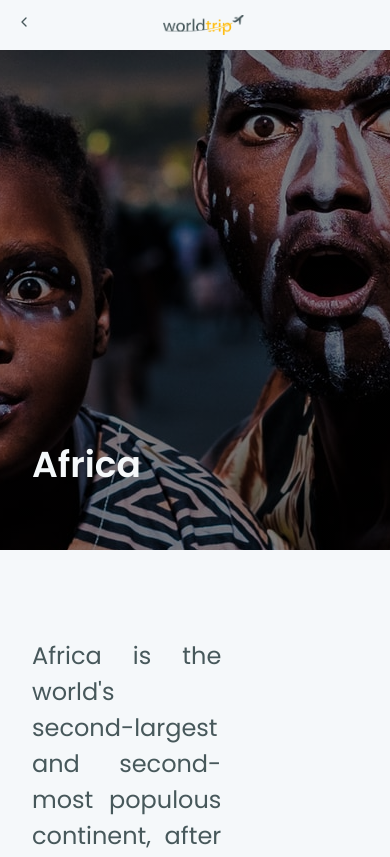
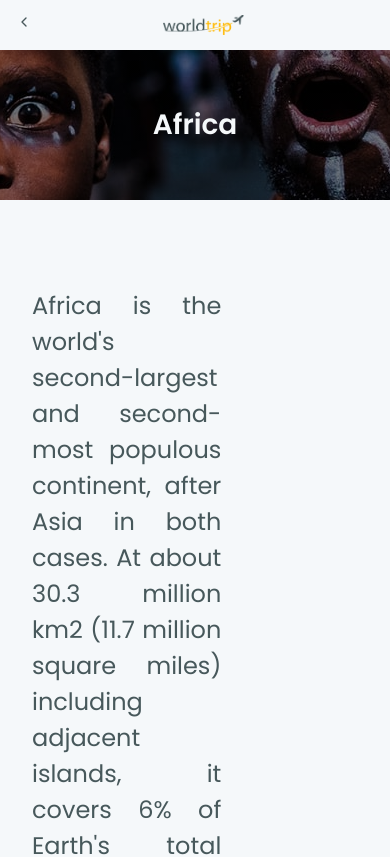
Before and after one commit to miguelriosoliveira/ignite-reactjs-desafio-06-interface-com-chakra-ui, a Next.js app: page /africa in a window 390 px wide. Shown: the top 857 px of the page. Built offline with nearby package versions, Linux system fonts and the light colour scheme; data requests are answered from the project's data file.

Commit message:
feature: Continent banner mobile

```diff
--- a/src/components/Continent/ContinentBanner.tsx
+++ b/src/components/Continent/ContinentBanner.tsx
@@ -8,22 +8,23 @@ interface ContinentBannerProps {
 export function ContinentBanner({ name, imageUrl }: ContinentBannerProps) {
 	return (
 		<Flex
-			h="500px"
+			h={['150px', '500px']}
 			w="100%"
 			bgImage={`linear-gradient(rgba(0, 0, 0, 0.5), rgba(0, 0, 0, 0.5)), url('${imageUrl}')`}
 			bgPos="center"
-			align="flex-end"
+			align={['center', 'flex-end']}
 			px="8"
 		>
 			<Heading
 				as="h1"
-				size="2xl"
+				fontSize={['28px', '48px']}
 				fontWeight="semibold"
+				textAlign={['center', 'initial']}
 				color="light.headingsAndText"
 				w="100%"
 				maxW="1160px"
 				mx="auto"
-				mb="16"
+				mb={['0', '16']}
 			>
 				{name}
 			</Heading>
--- a/src/pages/[continent].tsx
+++ b/src/pages/[continent].tsx
@@ -25,7 +25,6 @@ export default function Continent({
 	image_url,
 	top_5_cities,
 }: ContinentProps) {
-	console.log(top_5_cities);
 	return (
 		<Stack align="center" gridGap="20" mb="9">
 			<ContinentBanner name={name} imageUrl={image_url} />
```
